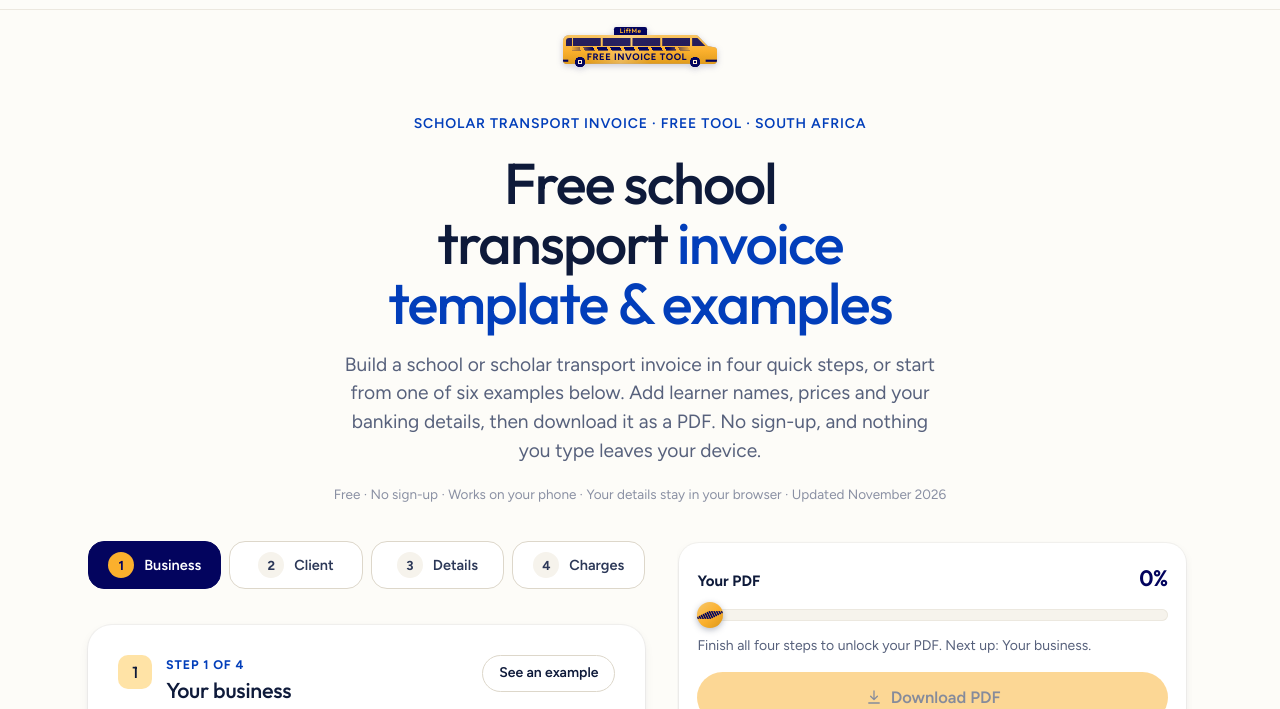
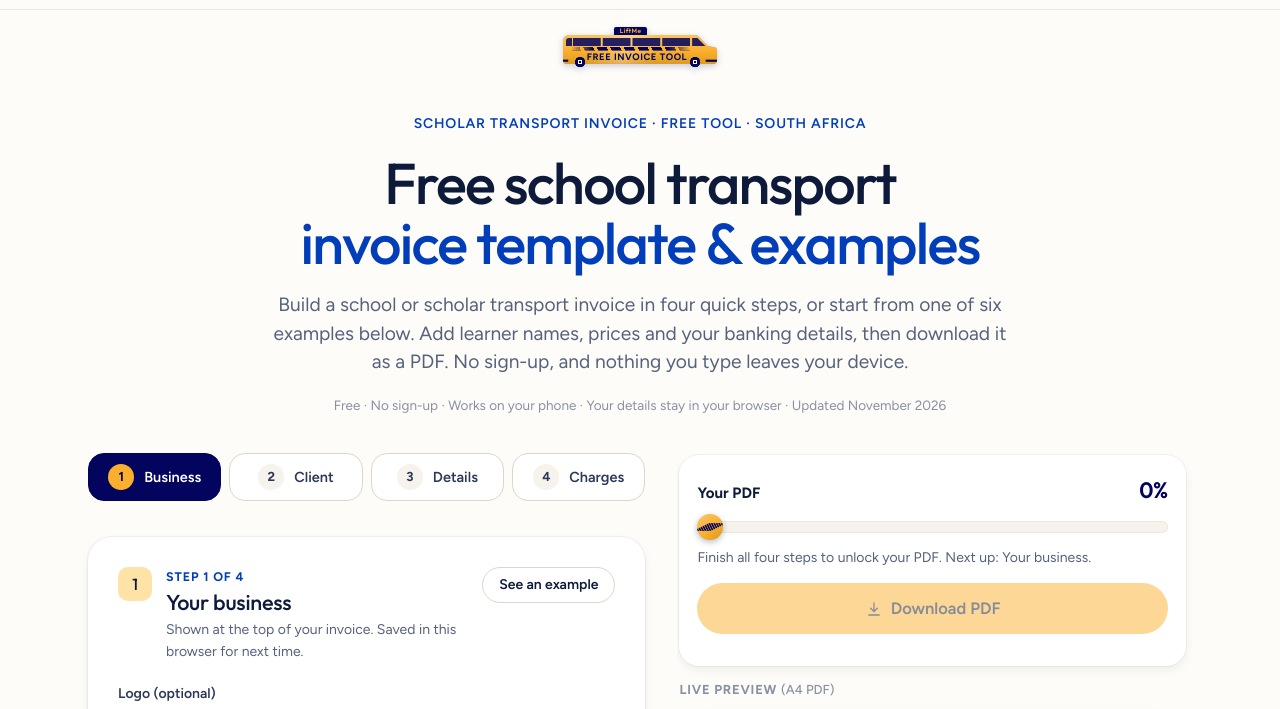
Before and after one commit to coetzeeinvest-oss/lsc-software-site, a plain HTML site: page school-transport-invoice-template.html in a window 1280 px wide. Shown: the part 59-768 px from the top of the page. Drawn offline with Linux system fonts and the light colour scheme.

Commit message:
Widen the invoice tool hero so the headline fits two lines
Brings the stepper and progress bar higher up the page on desktop and
above the fold on phones.

Co-Authored-By: Claude Sonnet 5.5 <noreply@anthropic.com>

```diff
--- a/invoice-tool.css
+++ b/invoice-tool.css
@@ -20,9 +20,9 @@
   padding: clamp(28px, 5vw, 52px) 0 clamp(18px, 3vw, 28px);
 }
 
-.tool-hero-inner { max-width: 64ch; margin: 0 auto; }
+.tool-hero-inner { max-width: 900px; margin: 0 auto; }
 .tool-hero h1 { font-size: clamp(2.2rem, 5vw, 3.6rem); margin-bottom: 18px; }
-.tool-hero p.lede { margin-left: auto; margin-right: auto; margin-bottom: 18px; }
+.tool-hero p.lede { max-width: 60ch; margin-left: auto; margin-right: auto; margin-bottom: 18px; }
 
 .tool-section { padding-top: 8px; padding-bottom: clamp(32px, 5vw, 56px); }
 
--- a/school-transport-invoice-template.html
+++ b/school-transport-invoice-template.html
@@ -29,7 +29,7 @@
 <link rel="preconnect" href="https://fonts.gstatic.com" crossorigin>
 <link href="https://fonts.googleapis.com/css2?family=Figtree:wght@400;500;600;700&family=Outfit:wght@400;500;600&display=swap" rel="stylesheet">
 <link rel="stylesheet" href="styles.css?v=10">
-<link rel="stylesheet" href="invoice-tool.css?v=3">
+<link rel="stylesheet" href="invoice-tool.css?v=4">
 <script type="application/ld+json">
 {
   "@context": "https://schema.org",
```
